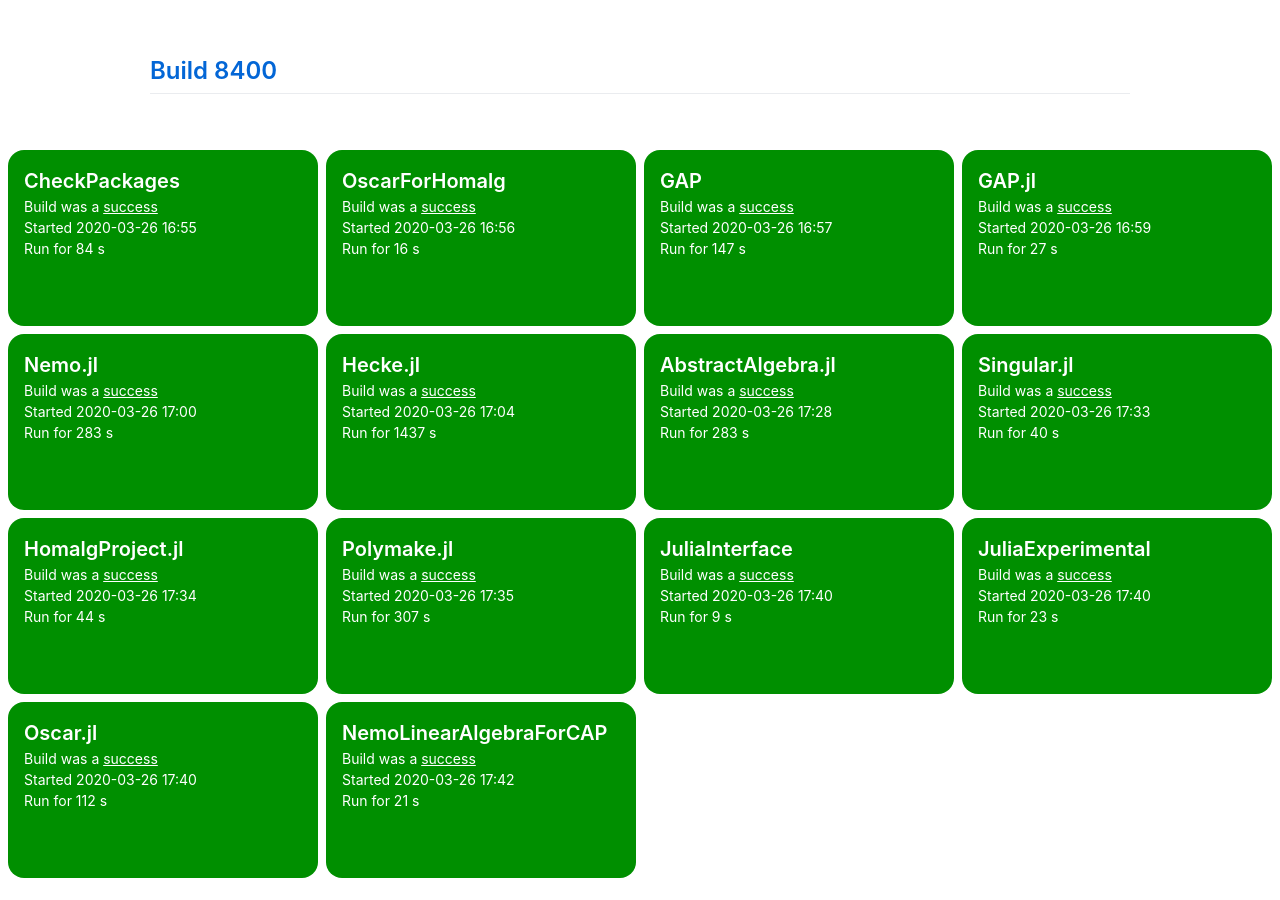
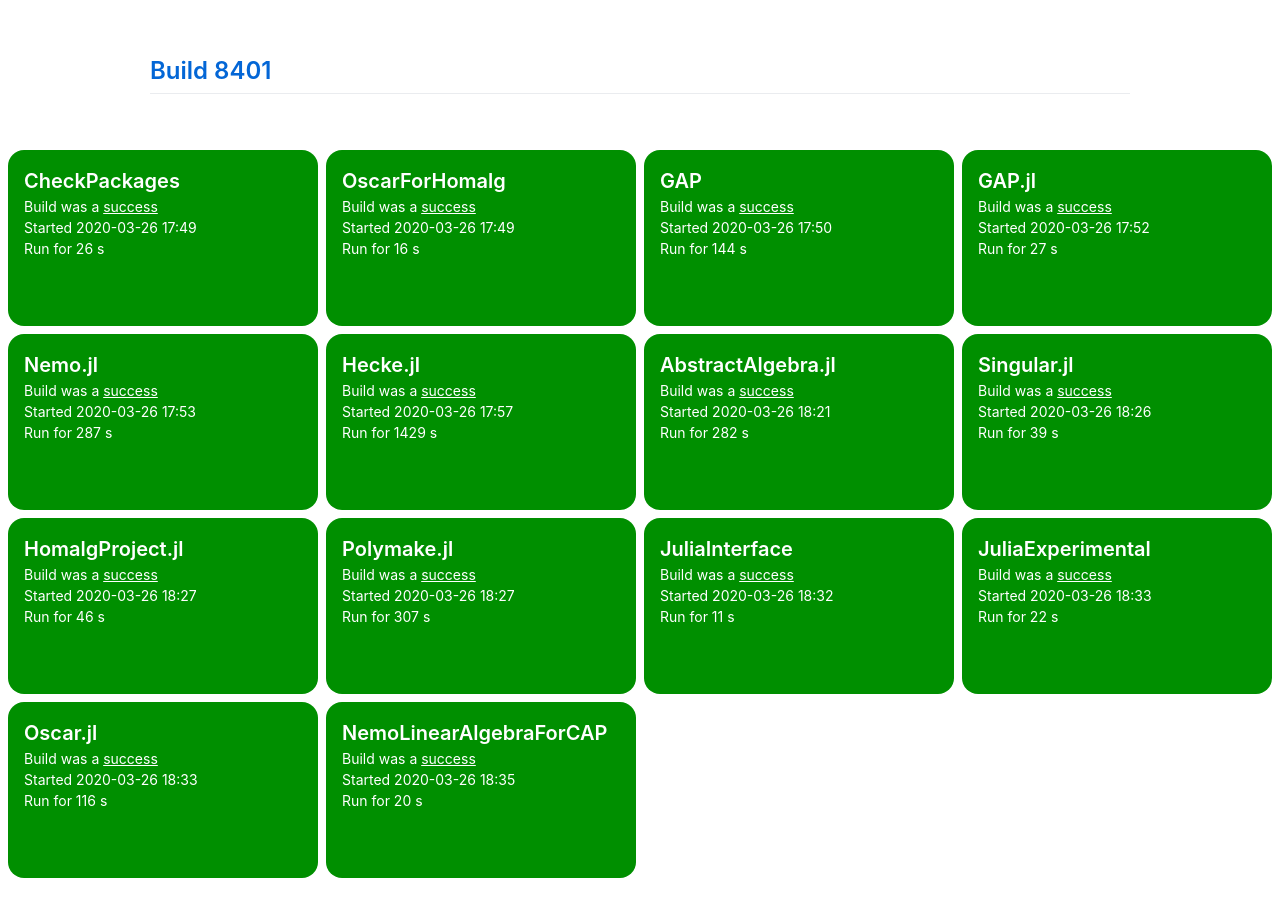
Before and after one commit to oscar-system/oscar-ci-status, a Jekyll site: the page built from index.html, in a window 1280 px wide. Built offline with Jekyll 4.4.1, drawn with Linux system fonts in a browser that asks for light colours.

Commit message:
Build 8401

```diff
--- a/_data/ci.yml
+++ b/_data/ci.yml
@@ -1,16 +1,16 @@
-build: 8400
-build_url: https://oscarci.mathematik.uni-kl.de/job/oscar/8400/
+build: 8401
+build_url: https://oscarci.mathematik.uni-kl.de/job/oscar/8401/
 job: oscar
 tests:
-- duration: 84
+- duration: 26
   exitcode: 0
   first_failure: false
   first_failure_url: null
   last_success: false
   last_success_url: null
-  log: https://oscarci.mathematik.uni-kl.de/job/oscar/8400/artifact/logs/build-8400/CheckPackages.log
+  log: https://oscarci.mathematik.uni-kl.de/job/oscar/8401/artifact/logs/build-8401/CheckPackages.log
   name: CheckPackages
-  start: 2020-03-26 16:55
+  start: 2020-03-26 17:49
   status: success
   success: true
 - duration: 16
@@ -19,20 +19,20 @@ tests:
   first_failure_url: null
   last_success: false
   last_success_url: null
-  log: https://oscarci.mathematik.uni-kl.de/job/oscar/8400/artifact/logs/build-8400/OscarForHomalg.log
+  log: https://oscarci.mathematik.uni-kl.de/job/oscar/8401/artifact/logs/build-8401/OscarForHomalg.log
   name: OscarForHomalg
-  start: 2020-03-26 16:56
+  start: 2020-03-26 17:49
   status: success
   success: true
-- duration: 147
+- duration: 144
   exitcode: 0
   first_failure: false
   first_failure_url: null
   last_success: false
   last_success_url: null
-  log: https://oscarci.mathematik.uni-kl.de/job/oscar/8400/artifact/logs/build-8400/GAP.log
+  log: https://oscarci.mathematik.uni-kl.de/job/oscar/8401/artifact/logs/build-8401/GAP.log
   name: GAP
-  start: 2020-03-26 16:57
+  start: 2020-03-26 17:50
   status: success
   success: true
 - duration: 27
@@ -41,64 +41,64 @@ tests:
   first_failure_url: null
   last_success: false
   last_success_url: null
-  log: https://oscarci.mathematik.uni-kl.de/job/oscar/8400/artifact/logs/build-8400/GAP.jl.log
+  log: https://oscarci.mathematik.uni-kl.de/job/oscar/8401/artifact/logs/build-8401/GAP.jl.log
   name: GAP.jl
-  start: 2020-03-26 16:59
+  start: 2020-03-26 17:52
   status: success
   success: true
-- duration: 283
+- duration: 287
   exitcode: 0
   first_failure: false
   first_failure_url: null
   last_success: false
   last_success_url: null
-  log: https://oscarci.mathematik.uni-kl.de/job/oscar/8400/artifact/logs/build-8400/Nemo.jl.log
+  log: https://oscarci.mathematik.uni-kl.de/job/oscar/8401/artifact/logs/build-8401/Nemo.jl.log
   name: Nemo.jl
-  start: 2020-03-26 17:00
+  start: 2020-03-26 17:53
   status: success
   success: true
-- duration: 1437
+- duration: 1429
   exitcode: 0
   first_failure: false
   first_failure_url: null
   last_success: false
   last_success_url: null
-  log: https://oscarci.mathematik.uni-kl.de/job/oscar/8400/artifact/logs/build-8400/Hecke.jl.log
+  log: https://oscarci.mathematik.uni-kl.de/job/oscar/8401/artifact/logs/build-8401/Hecke.jl.log
   name: Hecke.jl
-  start: 2020-03-26 17:04
+  start: 2020-03-26 17:57
   status: success
   success: true
-- duration: 283
+- duration: 282
   exitcode: 0
   first_failure: false
   first_failure_url: null
   last_success: false
   last_success_url: null
-  log: https://oscarci.mathematik.uni-kl.de/job/oscar/8400/artifact/logs/build-8400/AbstractAlgebra.jl.log
+  log: https://oscarci.mathematik.uni-kl.de/job/oscar/8401/artifact/logs/build-8401/AbstractAlgebra.jl.log
   name: AbstractAlgebra.jl
-  start: 2020-03-26 17:28
+  start: 2020-03-26 18:21
   status: success
   success: true
-- duration: 40
+- duration: 39
   exitcode: 0
   first_failure: false
   first_failure_url: null
   last_success: false
   last_success_url: null
-  log: https://oscarci.mathematik.uni-kl.de/job/oscar/8400/artifact/logs/build-8400/Singular.jl.log
+  log: https://oscarci.mathematik.uni-kl.de/job/oscar/8401/artifact/logs/build-8401/Singular.jl.log
   name: Singular.jl
-  start: 2020-03-26 17:33
+  start: 2020-03-26 18:26
   status: success
   success: true
-- duration: 44
+- duration: 46
   exitcode: 0
   first_failure: false
   first_failure_url: null
   last_success: false
   last_success_url: null
-  log: https://oscarci.mathematik.uni-kl.de/job/oscar/8400/artifact/logs/build-8400/HomalgProject.jl.log
+  log: https://oscarci.mathematik.uni-kl.de/job/oscar/8401/artifact/logs/build-8401/HomalgProject.jl.log
   name: HomalgProject.jl
-  start: 2020-03-26 17:34
+  start: 2020-03-26 18:27
   status: success
   success: true
 - duration: 307
@@ -107,52 +107,52 @@ tests:
   first_failure_url: null
   last_success: false
   last_success_url: null
-  log: https://oscarci.mathematik.uni-kl.de/job/oscar/8400/artifact/logs/build-8400/Polymake.jl.log
+  log: https://oscarci.mathematik.uni-kl.de/job/oscar/8401/artifact/logs/build-8401/Polymake.jl.log
   name: Polymake.jl
-  start: 2020-03-26 17:35
+  start: 2020-03-26 18:27
   status: success
   success: true
-- duration: 9
+- duration: 11
   exitcode: 0
   first_failure: false
   first_failure_url: null
   last_success: false
   last_success_url: null
-  log: https://oscarci.mathematik.uni-kl.de/job/oscar/8400/artifact/logs/build-8400/JuliaInterface.log
+  log: https://oscarci.mathematik.uni-kl.de/job/oscar/8401/artifact/logs/build-8401/JuliaInterface.log
   name: JuliaInterface
-  start: 2020-03-26 17:40
+  start: 2020-03-26 18:32
   status: success
   success: true
-- duration: 23
+- duration: 22
   exitcode: 0
   first_failure: false
   first_failure_url: null
   last_success: false
   last_success_url: null
-  log: https://oscarci.mathematik.uni-kl.de/job/oscar/8400/artifact/logs/build-8400/JuliaExperimental.log
+  log: https://oscarci.mathematik.uni-kl.de/job/oscar/8401/artifact/logs/build-8401/JuliaExperimental.log
   name: JuliaExperimental
-  start: 2020-03-26 17:40
+  start: 2020-03-26 18:33
   status: success
   success: true
-- duration: 112
+- duration: 116
   exitcode: 0
   first_failure: false
   first_failure_url: null
   last_success: false
   last_success_url: null
-  log: https://oscarci.mathematik.uni-kl.de/job/oscar/8400/artifact/logs/build-8400/Oscar.jl.log
+  log: https://oscarci.mathematik.uni-kl.de/job/oscar/8401/artifact/logs/build-8401/Oscar.jl.log
   name: Oscar.jl
-  start: 2020-03-26 17:40
+  start: 2020-03-26 18:33
   status: success
   success: true
-- duration: 21
+- duration: 20
   exitcode: 0
   first_failure: false
   first_failure_url: null
   last_success: false
   last_success_url: null
-  log: https://oscarci.mathematik.uni-kl.de/job/oscar/8400/artifact/logs/build-8400/NemoLinearAlgebraForCAP.log
+  log: https://oscarci.mathematik.uni-kl.de/job/oscar/8401/artifact/logs/build-8401/NemoLinearAlgebraForCAP.log
   name: NemoLinearAlgebraForCAP
-  start: 2020-03-26 17:42
+  start: 2020-03-26 18:35
   status: success
   success: true
```
Also changed, not shown: README.md.
